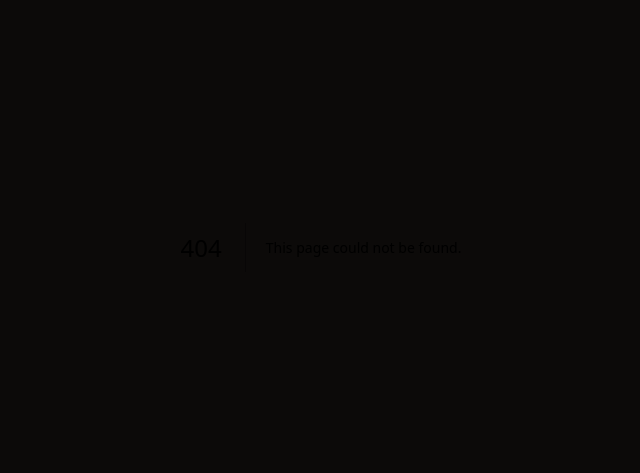
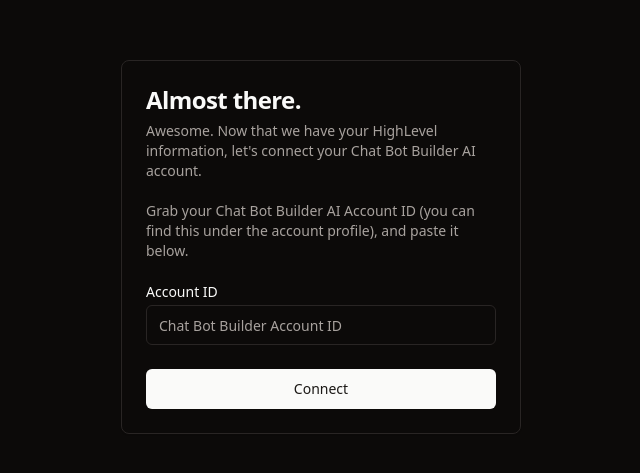
Before and after one commit to camilo86/ghl-connector, a Next.js app: page /signup in a window 1280 px wide. Before the commit this address had no page. Shown: the part 153-626 px from the top of the page, without its empty margins (319-959 px from the left). Built offline with nearby package versions, Linux system fonts and the light colour scheme.

Commit message:
add signup card

```diff
--- a/package.json
+++ b/package.json
@@ -9,6 +9,7 @@
     "lint": "next lint"
   },
   "dependencies": {
+    "@radix-ui/react-label": "^2.1.0",
     "@radix-ui/react-slot": "^1.1.0",
     "class-variance-authority": "^0.7.0",
     "clsx": "^2.1.1",
--- /dev/null
+++ b/src/app/signup/page.tsx
@@ -0,0 +1,44 @@
+import { Button } from "@/components/ui/button"
+import {
+  Card,
+  CardContent,
+  CardDescription,
+  CardFooter,
+  CardHeader,
+  CardTitle,
+} from "@/components/ui/card"
+import { Input } from "@/components/ui/input"
+import { Label } from "@/components/ui/label"
+
+export default function SignupPage() {
+  return (
+    <div className="h-screen flex justify-center items-center">
+      <Card className="w-[400px]">
+        <CardHeader>
+          <CardTitle className="leading-tight">Almost there.</CardTitle>
+          <CardDescription className="space-y-4">
+            Awesome. Now that we have your HighLevel information, let&apos;s
+            connect your Chat Bot Builder AI account.
+            <br />
+            <br />
+            Grab your Chat Bot Builder AI Account ID (you can find this under
+            the account profile), and paste it below.
+          </CardDescription>
+        </CardHeader>
+        <CardContent>
+          <div className="grid w-full max-w-sm items-center gap-1.5">
+            <Label htmlFor="accountId">Account ID</Label>
+            <Input
+              type="text"
+              id="accountId"
+              placeholder="Chat Bot Builder Account ID"
+            />
+          </div>
+        </CardContent>
+        <CardFooter>
+          <Button className="w-full">Connect</Button>
+        </CardFooter>
+      </Card>
+    </div>
+  )
+}
--- /dev/null
+++ b/src/components/ui/input.tsx
@@ -0,0 +1,25 @@
+import * as React from "react"
+
+import { cn } from "@/lib/utils"
+
+export interface InputProps
+  extends React.InputHTMLAttributes<HTMLInputElement> {}
+
+const Input = React.forwardRef<HTMLInputElement, InputProps>(
+  ({ className, type, ...props }, ref) => {
+    return (
+      <input
+        type={type}
+        className={cn(
+          "flex h-10 w-full rounded-md border border-input bg-background px-3 py-2 text-sm ring-offset-background file:border-0 file:bg-transparent file:text-sm file:font-medium placeholder:text-muted-foreground focus-visible:outline-none focus-visible:ring-2 focus-visible:ring-ring focus-visible:ring-offset-2 disabled:cursor-not-allowed disabled:opacity-50",
+          className
+        )}
+        ref={ref}
+        {...props}
+      />
+    )
+  }
+)
+Input.displayName = "Input"
+
+export { Input }
--- /dev/null
+++ b/src/components/ui/label.tsx
@@ -0,0 +1,26 @@
+"use client"
+
+import * as React from "react"
+import * as LabelPrimitive from "@radix-ui/react-label"
+import { cva, type VariantProps } from "class-variance-authority"
+
+import { cn } from "@/lib/utils"
+
+const labelVariants = cva(
+  "text-sm font-medium leading-none peer-disabled:cursor-not-allowed peer-disabled:opacity-70"
+)
+
+const Label = React.forwardRef<
+  React.ElementRef<typeof LabelPrimitive.Root>,
+  React.ComponentPropsWithoutRef<typeof LabelPrimitive.Root> &
+    VariantProps<typeof labelVariants>
+>(({ className, ...props }, ref) => (
+  <LabelPrimitive.Root
+    ref={ref}
+    className={cn(labelVariants(), className)}
+    {...props}
+  />
+))
+Label.displayName = LabelPrimitive.Root.displayName
+
+export { Label }
```
Also changed, not shown: 1 other file (tests, documents, lock files or other folders).
